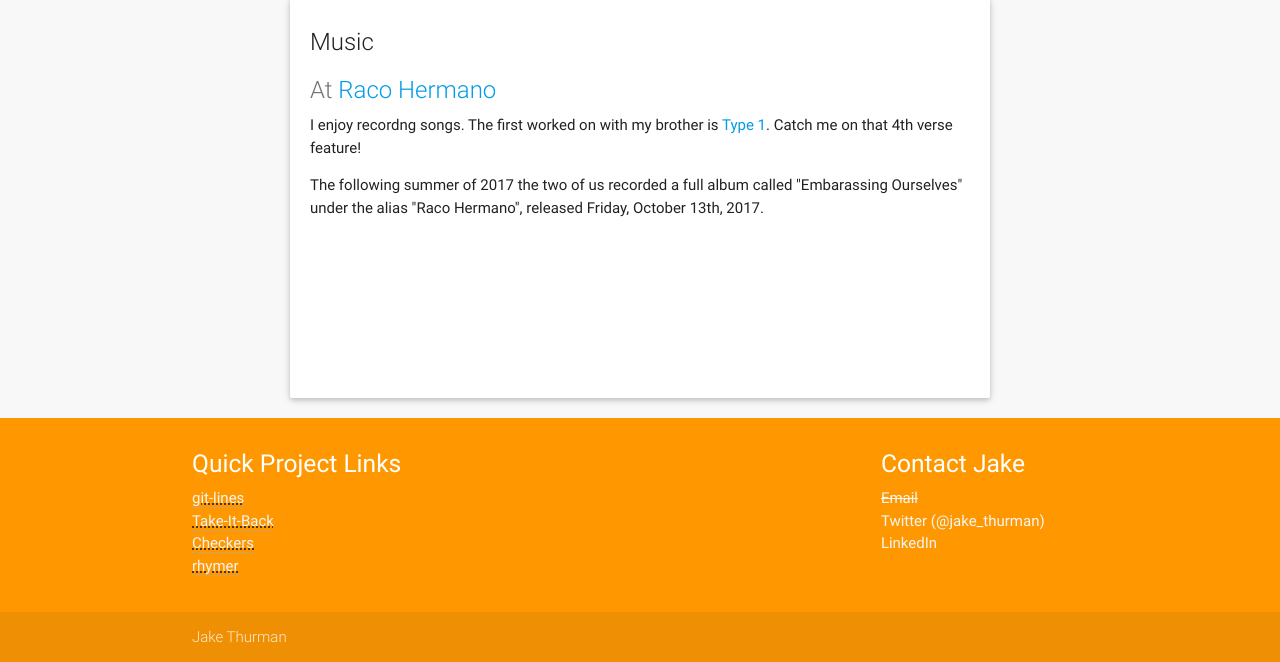
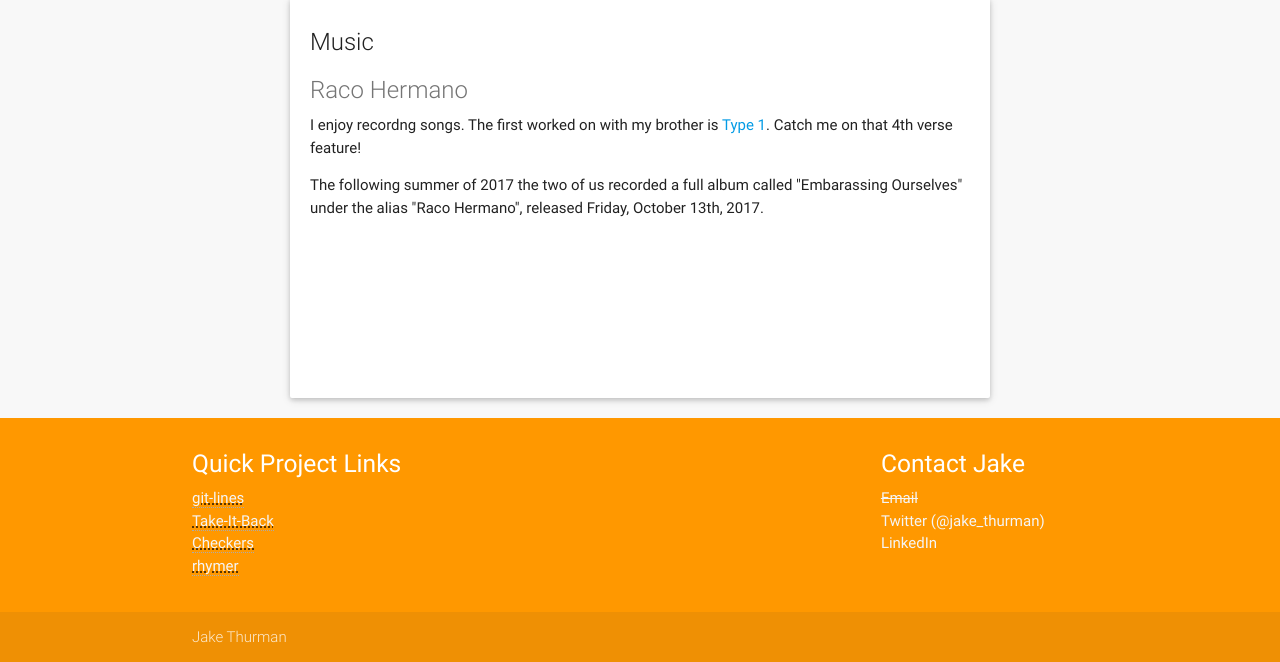
Before and after one commit to JakeThurman/jakethurman.github.io, a plain HTML site: page index.html in a window 1280 px wide. Shown: the part 2186-2848 px from the top of the page. Drawn offline with Linux system fonts and the light colour scheme.

Commit message:
Fix a copypasta mistake

```diff
--- a/index.html
+++ b/index.html
@@ -153,7 +153,7 @@
 			<div class="card-content" id="music">
 				<span class="card-title grey-text text-darken-4">Music</span>
 				<div id="music--raco-hermano">
-					<span class="card-title grey-text text-darken-1">At <a href="http://www.frederick.edu/">Raco Hermano</a></span>
+					<span class="card-title grey-text text-darken-1">Raco Hermano</span>
 					<p>
 						I enjoy recordng songs. The first worked on with my brother is <a href="https://open.spotify.com/album/5iw20E0lUHR59R8cauGRDL">Type 1</a>. Catch me on that 4th verse feature!
 					</p>
```
